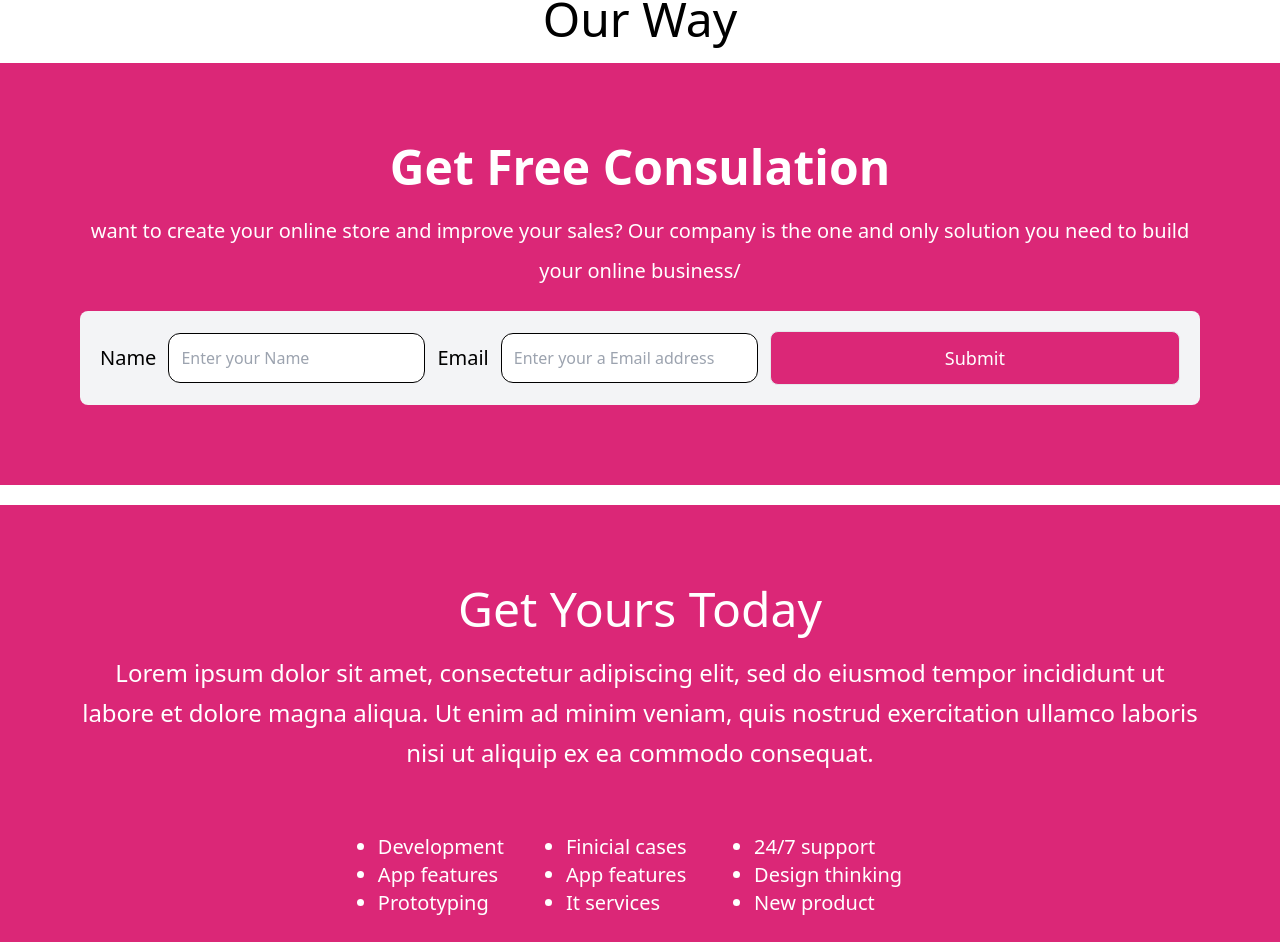
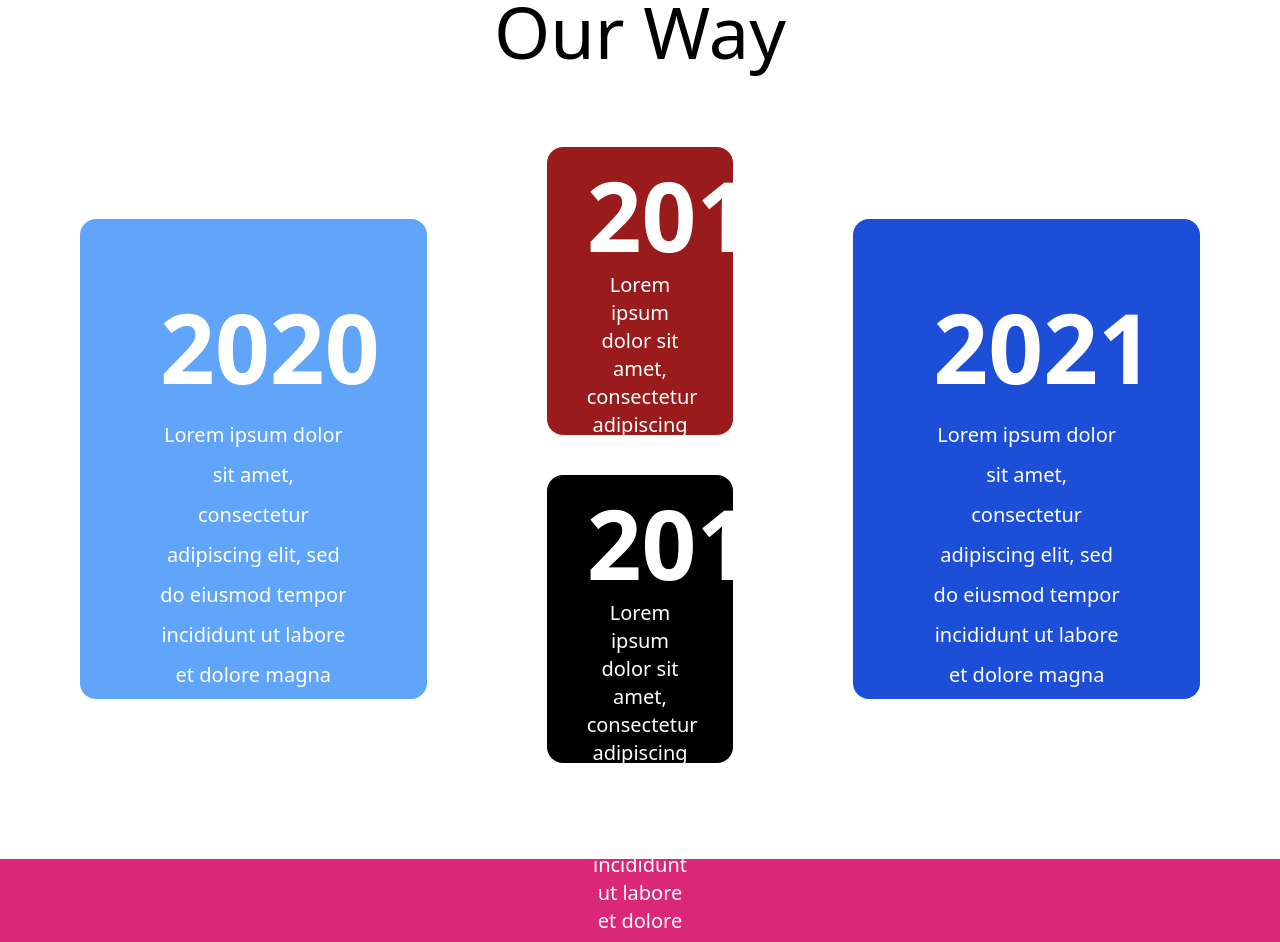
Before and after one commit to yafet-123/Sample_shoping_sample1_frontend, a Next.js app: page / in a window 1280 px wide. Shown: the part 1663-2605 px from the top of the page. Built offline with nearby package versions, Linux system fonts and the light colour scheme.

Commit message:
Consulation

```diff
--- /dev/null
+++ b/components/Aim.js
@@ -0,0 +1,5 @@
+import React from "react";
+
+export function Aim() {
+  return <div>Aim</div>;
+}
--- a/components/OurWay.js
+++ b/components/OurWay.js
@@ -2,10 +2,51 @@ import React from "react";
 
 export function OurWay() {
   return (
-    <div className="bg-white w-full h-full">
-      <h1 className="text-5xl text-black max-w-2xl mx-auto mb-5 text-center font-light">
+    <div className="bg-white w-full h-full mb-24">
+      <h1 className="text-7xl text-black max-w-2xl mx-auto mb-10 text-center font-light">
         Our Way
       </h1>
+      <div className="grid grid-cols-1 lg:grid-cols-3 gap-10 px-20">
+        <div className="bg-blue-400 w-full h-[30rem] rounded-2xl px-20 mt-28">
+          <h1 className="text-8xl text-white max-w-2xl mx-auto mb-5 mt-20 text-center font-extrabold">
+            2020
+          </h1>
+          <p className="font-light text-xl leading-10 mb-5 text-center text-white">
+            Lorem ipsum dolor sit amet, consectetur adipiscing elit, sed do
+            eiusmod tempor incididunt ut labore et dolore magna aliqua.
+          </p>
+        </div>
+        <div className="flex flex-col mx-20">
+          <div className="bg-red-800 w-full h-72 rounded-2xl px-10 mt-10">
+            <h1 className="text-8xl text-white max-w-2xl mx-auto mb-2 mt-5 text-center font-extrabold">
+              2019
+            </h1>
+            <p className="font-light text-xl mb-5 text-center text-white">
+              Lorem ipsum dolor sit amet, consectetur adipiscing elit, sed do
+              eiusmod tempor incididunt ut labore et dolore magna aliqua.
+            </p>
+          </div>
+
+          <div className="bg-black w-full h-72 rounded-2xl px-10 mt-10">
+            <h1 className="text-8xl text-white max-w-2xl mx-auto mb-2 mt-5 text-center font-extrabold">
+              2018
+            </h1>
+            <p className="font-light text-xl mb-5 text-center text-white">
+              Lorem ipsum dolor sit amet, consectetur adipiscing elit, sed do
+              eiusmod tempor incididunt ut labore et dolore magna aliqua.
+            </p>
+          </div>
+        </div>
+        <div className="bg-blue-700 w-full h-[30rem] rounded-2xl px-20 mt-28">
+          <h1 className="text-8xl text-white max-w-2xl mx-auto mb-5 mt-20 text-center font-extrabold">
+            2021
+          </h1>
+          <p className="font-light text-xl leading-10 mb-5 text-center text-white">
+            Lorem ipsum dolor sit amet, consectetur adipiscing elit, sed do
+            eiusmod tempor incididunt ut labore et dolore magna aliqua.
+          </p>
+        </div>
+      </div>
     </div>
   );
 }
```
